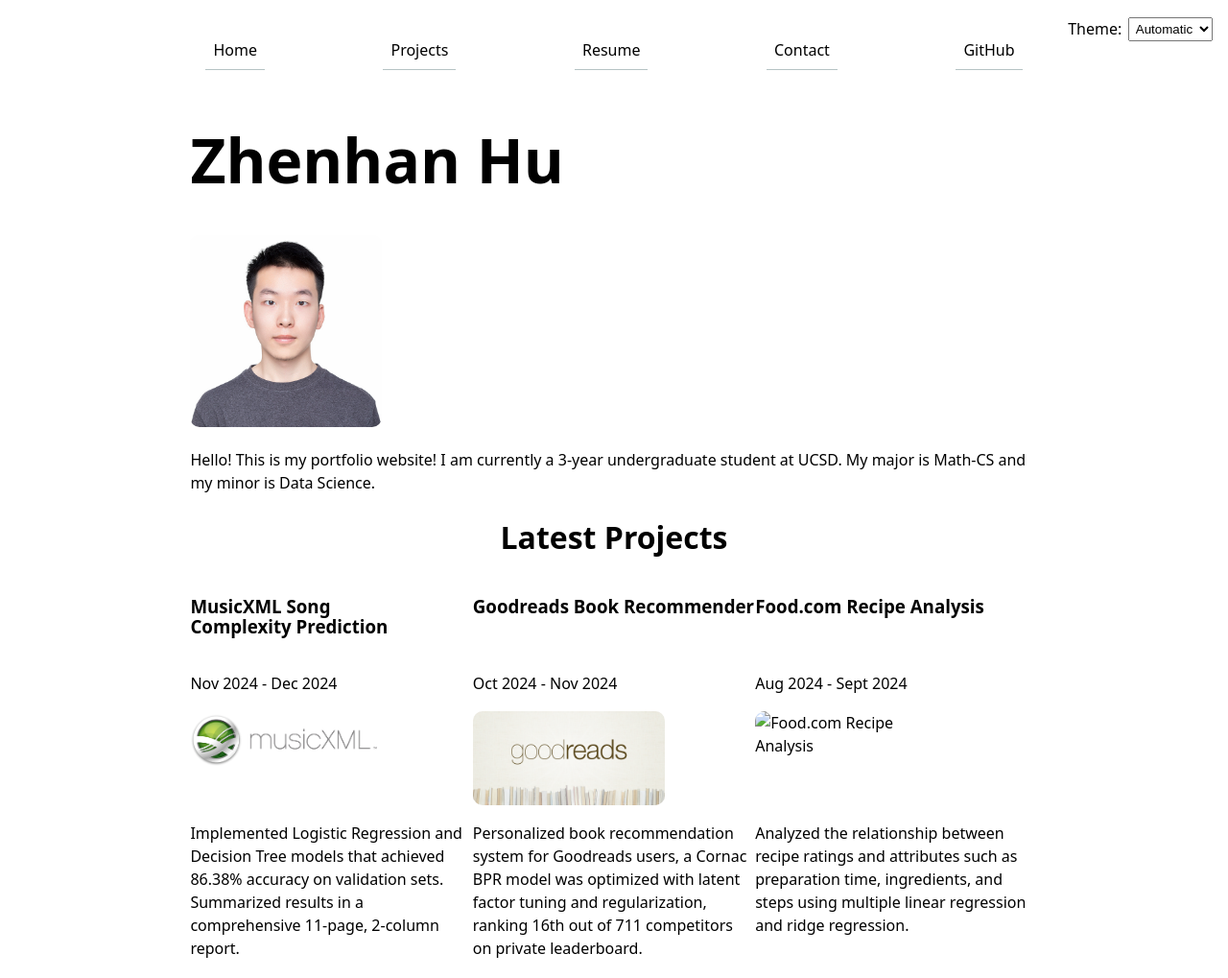
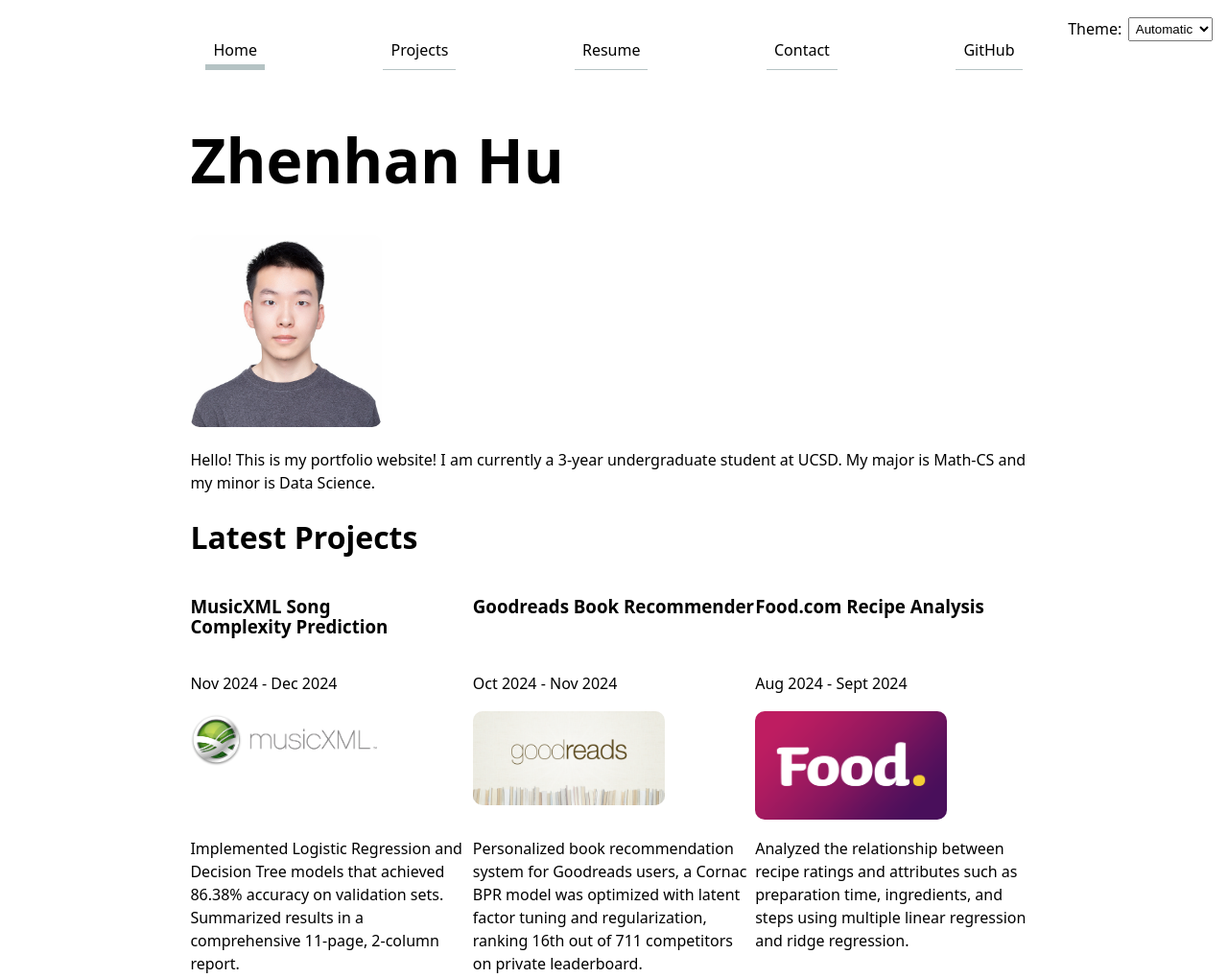
Before and after one commit to ZhenhanHu/portfolio, a plain HTML site: page index.html in a window 1280 px wide. Shown: the top 1019 px of the page at 96% size. Drawn offline with Linux system fonts and the light colour scheme; no server answers.

Commit message:
project image fix

```diff
--- a/global.js
+++ b/global.js
@@ -6,10 +6,10 @@ function $$(selector, context = document) {
 
 const IS_LOCALHOST = window.location.hostname === "localhost" || window.location.hostname === "127.0.0.1";
 const BASE_PATH = IS_LOCALHOST ? "/" : "/portfolio/";
-// document.write(`<base href="${BASE_PATH}">`);
-let base = document.createElement('base');
-base.href = BASE_PATH;
-document.head.appendChild(base);
+document.write(`<base href="${BASE_PATH}">`);
+// let base = document.createElement('base');
+// base.href = BASE_PATH;
+// document.head.appendChild(base);
 
 let nav = document.createElement('nav');
 document.body.prepend(nav);
--- a/lib/projects.json
+++ b/lib/projects.json
@@ -14,7 +14,7 @@
     {
         "title": "Food.com Recipe Analysis",
         "year": "Aug 2024 - Sept 2024",
-        "image": "../images/Food_dot.png",
+        "image": "../images/Food_com.png",
         "description": "Analyzed the relationship between recipe ratings and attributes such as preparation time, ingredients, and steps using multiple linear regression and ridge regression."
     },
     {
--- a/style.css
+++ b/style.css
@@ -21,7 +21,6 @@ h1 {
 
 h2 {
   font-size: 200%;
-  text-align: center;
 }
 
 h1, h2, h3, h4, h5, h6 {
```
